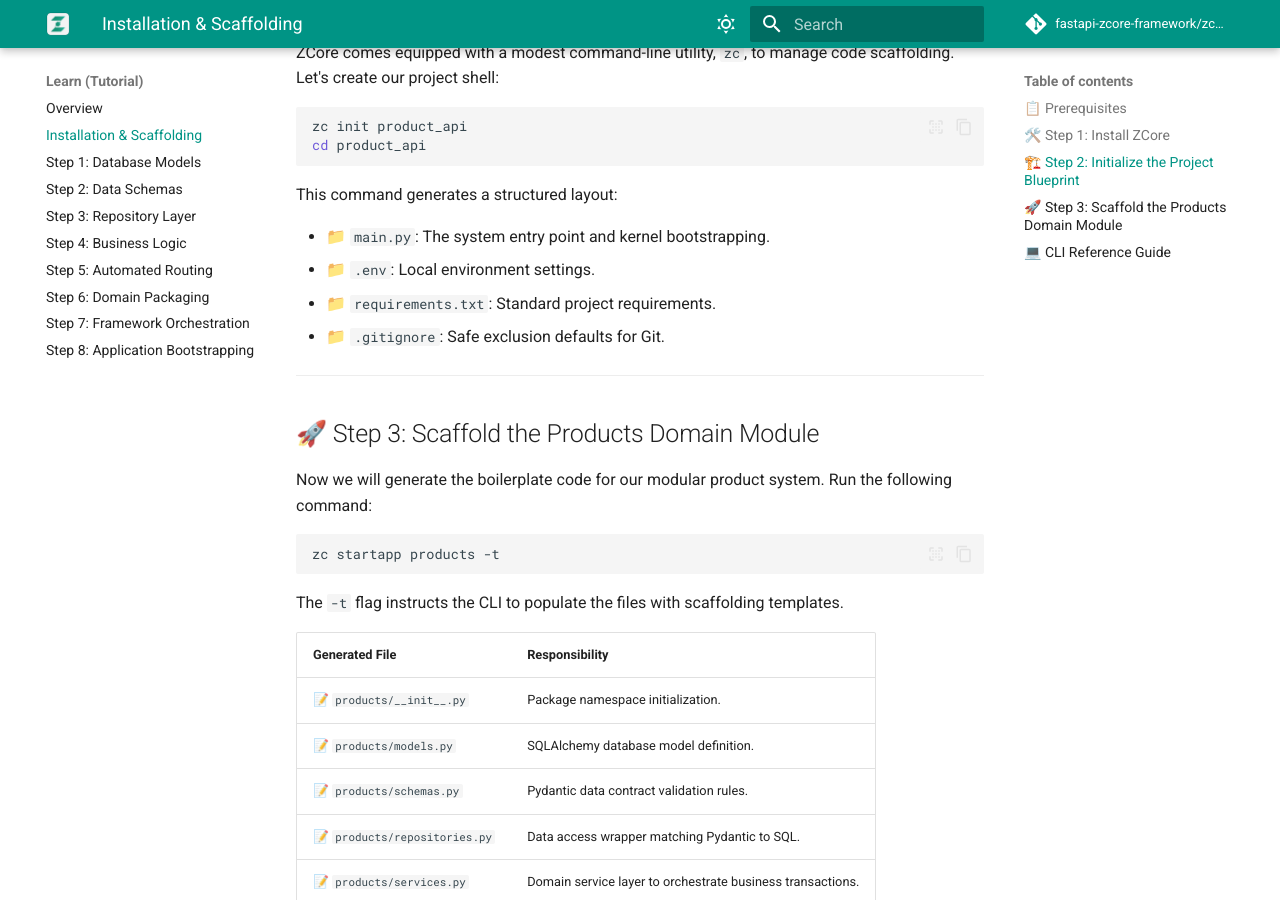
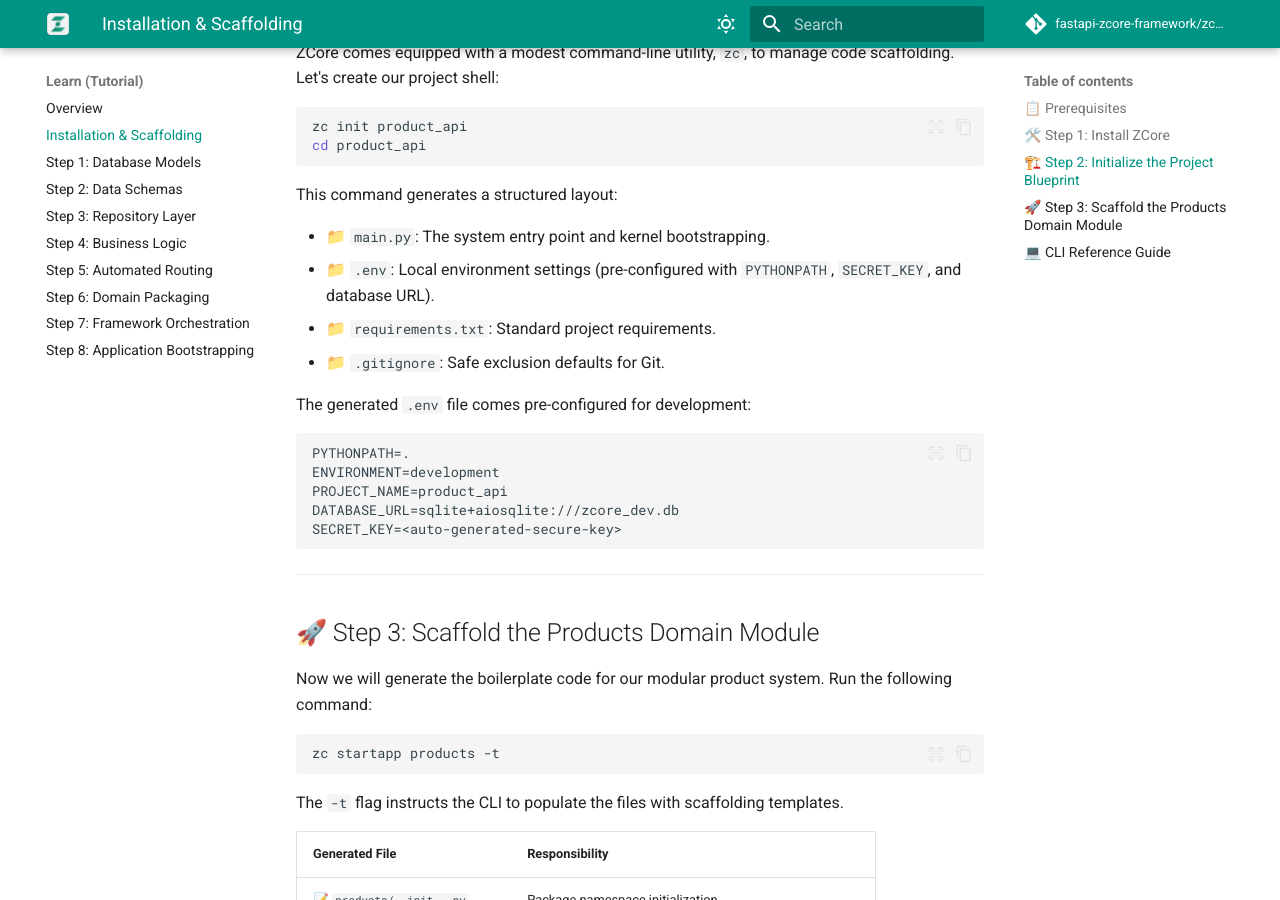
Before and after one commit to fastapi-zcore-framework/zcore, an MkDocs documentation site: the page built from docs/learn/installation.md, in a window 1280 px wide and 900 px high, scrolled down 826 px. Built offline with MkDocs 1.6.1 and Material for MkDocs 9.7.7, drawn with Linux system fonts in a browser that asks for light colours; comment, search, counter and statistics services are not loaded.

Commit message:
fix(cli): resolve module import paths for modular project layouts (#57)
**Summary**
- **Enhanced CLI Server Execution**: Updated `run_server` in
`commands.py` to copy the current environment and inject the project
root into `PYTHONPATH` before spawning the Uvicorn subprocess. This
ensures sibling packages are always discoverable during development.
- **Implemented Runtime Path Bootstrapping**: Refactored
`MAIN_PY_TEMPLATE` in `templates.py` to include a dynamic `sys.path`
insertion block. This allows the application to resolve its own root
directory regardless of the execution context or working directory.
- **Improved IDE Static Analysis Support**: Updated `ENV_TEMPLATE` to
include `PYTHONPATH=.` by default. This enables better out-of-the-box
support for language servers (like Pylance) in VSCode and PyCharm,
removing false-positive import errors.
- **Standardized Project Scaffolding**: Ensured that all new projects
generated via `zc init` benefit from this 3-layer import protection,
maintaining consistency across enterprise-scale Modular Monolith
structures.

**Impact**
This fix eliminates the `ModuleNotFoundError` commonly encountered in
modular Python architectures where cross-package imports (e.g., from
`shared/` to `modules/`) are required. It provides a seamless Developer
Experience (DX) by ensuring imports work correctly in the terminal, the
runtime, and the IDE simultaneously, without requiring manual
configuration or editable package installations.

Closes #53

````diff
--- a/docs/learn/installation.md
+++ b/docs/learn/installation.md
@@ -38,9 +38,19 @@ cd product_api
 This command generates a structured layout:
 
 *   📁 `main.py`: The system entry point and kernel bootstrapping.
-*   📁 `.env`: Local environment settings.
+*   📁 `.env`: Local environment settings (pre-configured with `PYTHONPATH`, `SECRET_KEY`, and database URL).
 *   📁 `requirements.txt`: Standard project requirements.
 *   📁 `.gitignore`: Safe exclusion defaults for Git.
+
+The generated `.env` file comes pre-configured for development:
+
+```env
+PYTHONPATH=.
+ENVIRONMENT=development
+PROJECT_NAME=product_api
+DATABASE_URL=sqlite+aiosqlite:///zcore_dev.db
+SECRET_KEY=<auto-generated-secure-key>
+```
 
 ---
 
````
Also changed, not shown: docs/cheatsheet.md (+4 -0 lines), docs/features/infrastructure/main.md (+4 -0 lines), docs/how-to/websocket-pubsub.md (+4 -0 lines), docs/learn/8-main.md (+4 -0 lines), 2 other files.
